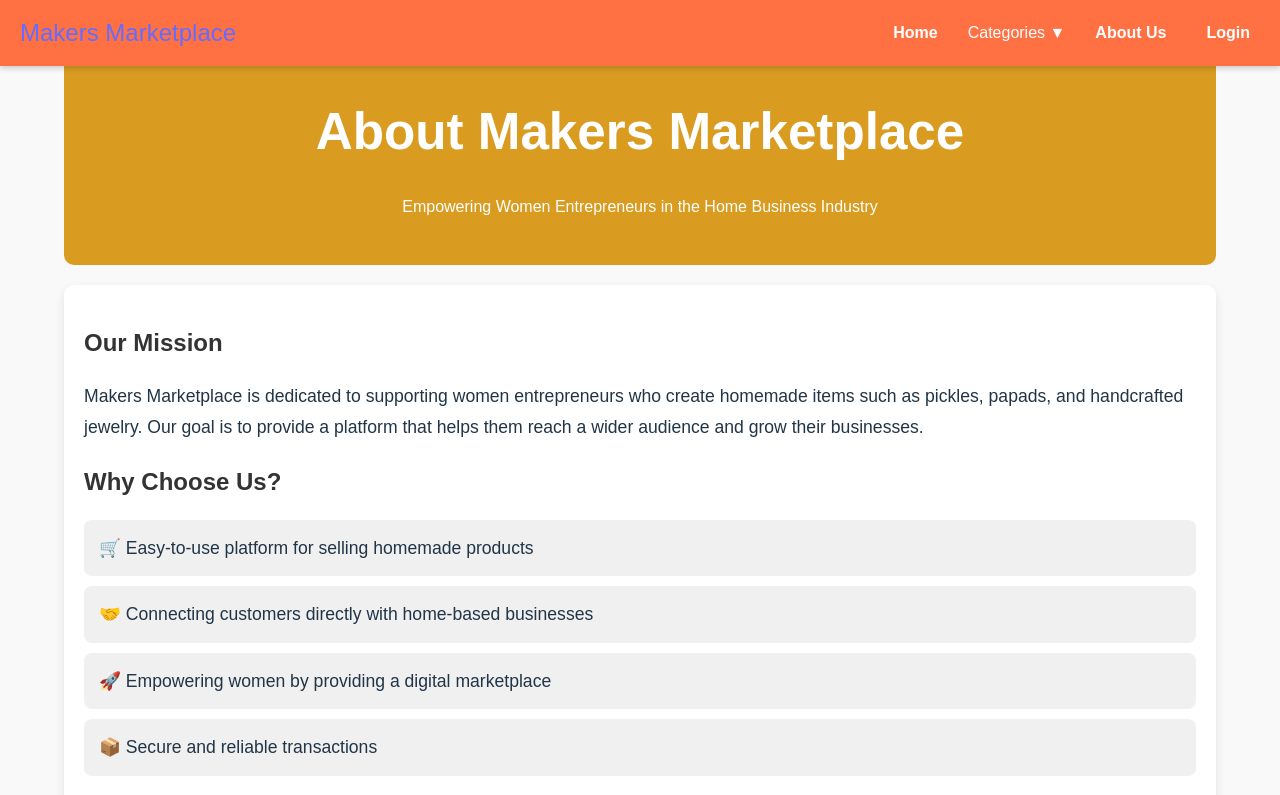
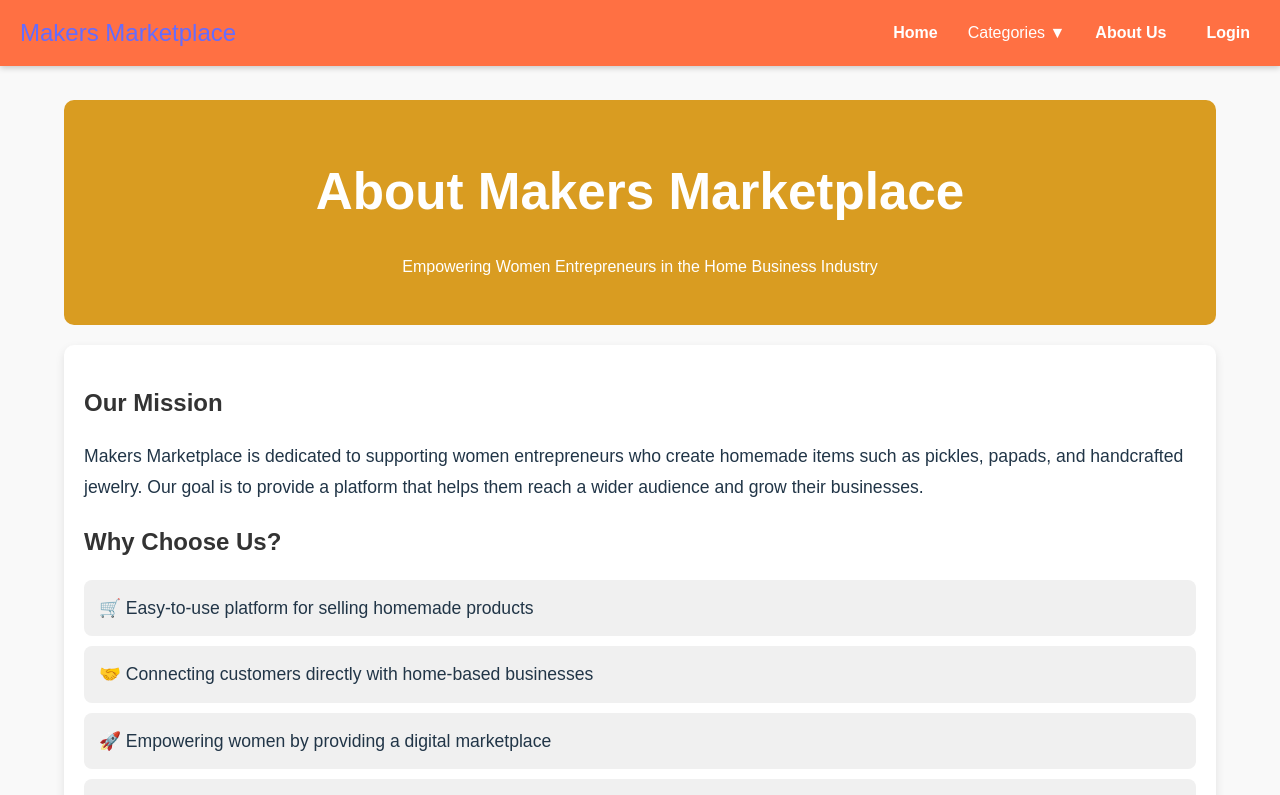
Before and after one commit to Pratiksha091920/MakersMarketPlace, a React (Vite) app in the folder my-app/: page /about in a window 1280 px wide. Shown: the top 795 px of the page. Built offline with nearby package versions, Linux system fonts and the light colour scheme; no server answers.

Commit message:
Aboutus.css updated

```diff
--- a/my-app/src/styles/Aboutus.css
+++ b/my-app/src/styles/Aboutus.css
@@ -1,7 +1,7 @@
 .about-us {
     width: 100vw; /* ✅ Full width of viewport */
     min-height: 100vh; /* Ensures it takes full screen height */
-    padding: 40px 0; /* Top & bottom padding */
+    padding: 100px 0; /* Top & bottom padding */
     background-color: #f9f9f9; /* Optional: Light background */
     text-align: center;
     display: flex;
```
